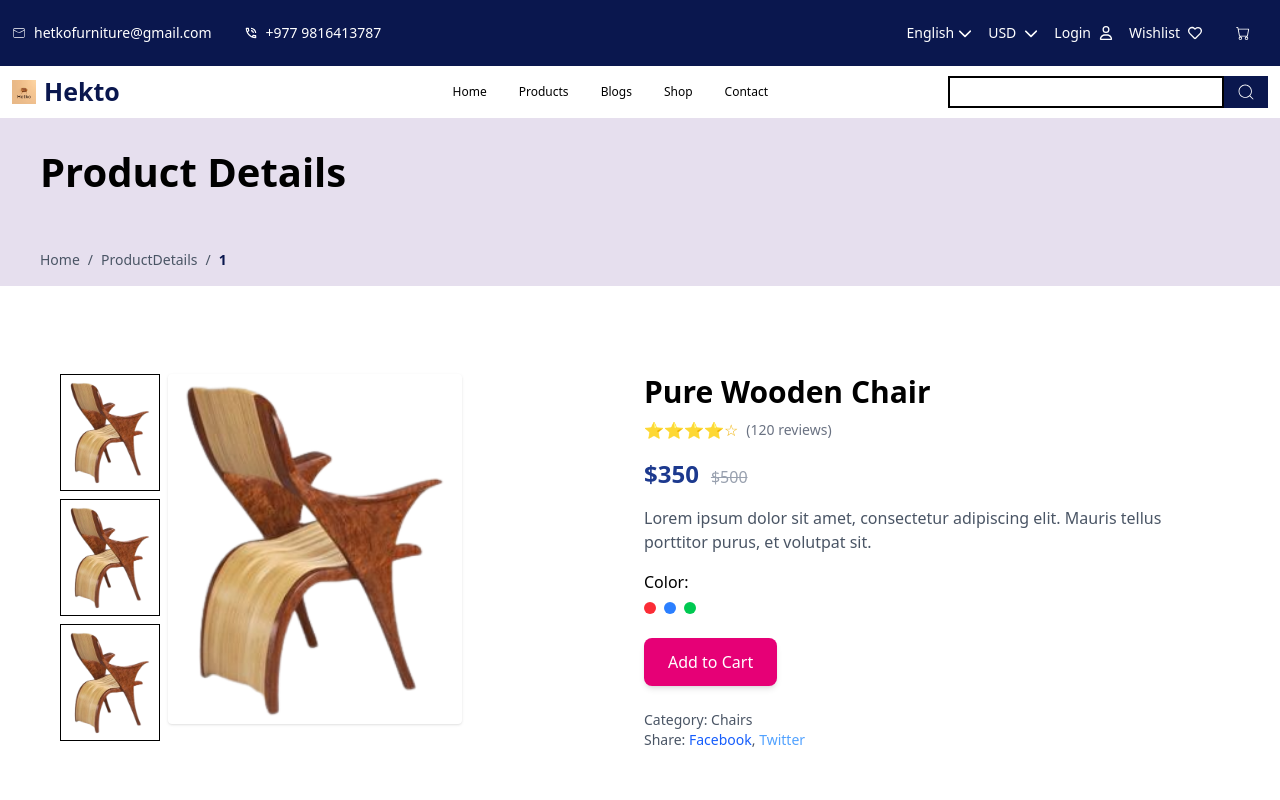
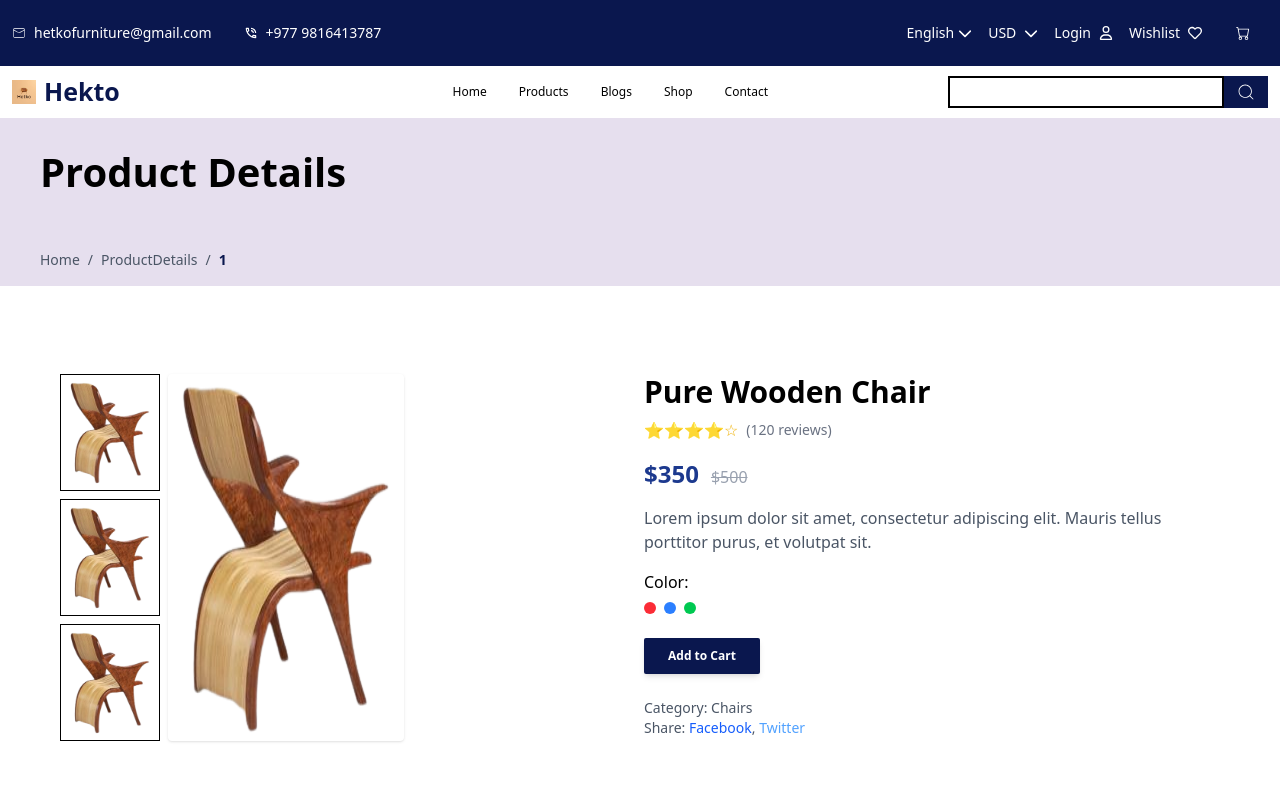
Before and after one commit to mesurajan/Hekto, a React (Vite) app: page /productDetails/1 in a window 1280 px wide. Shown: the top 800 px of the page. Built offline with nearby package versions, Linux system fonts and the light colour scheme.

Commit message:
updated h and w in product details :

```diff
--- a/src/pages/products/productDetails.jsx
+++ b/src/pages/products/productDetails.jsx
@@ -32,7 +32,7 @@ function ProductDetails() {
             <img src={product.chairimage} alt={product.title} className="p-1 border max-w-25 max-h-30" />
             <img src={product.chairimage} alt={product.title} className="p-1 border max-w-25 max-h-30" />
           </div>
-          <img src={product.chairimage} alt={product.title} className="max-w-[300px] max-h-[350px] rounded shadow" />
+          <img src={product.chairimage} alt={product.title} className="max-w-[300px] max-h-[380px] rounded shadow" />
         </div>
 
         {/* Right Side - Info */}
@@ -67,7 +67,7 @@ function ProductDetails() {
           </div>
 
           {/* Add to cart */}
-          <button className="px-6 py-3 mt-6 text-white bg-pink-600 rounded-lg shadow-md hover:bg-pink-700">
+          <button className="px-6 py-3 mt-6 text-white shadow-md primary-btn hover:bg-background">
             Add to Cart
           </button>
 
```
